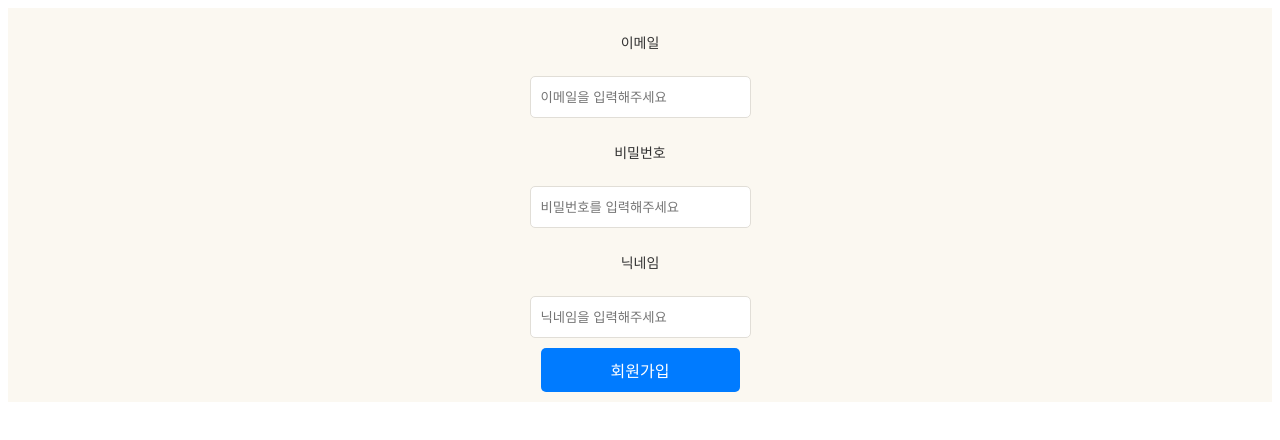
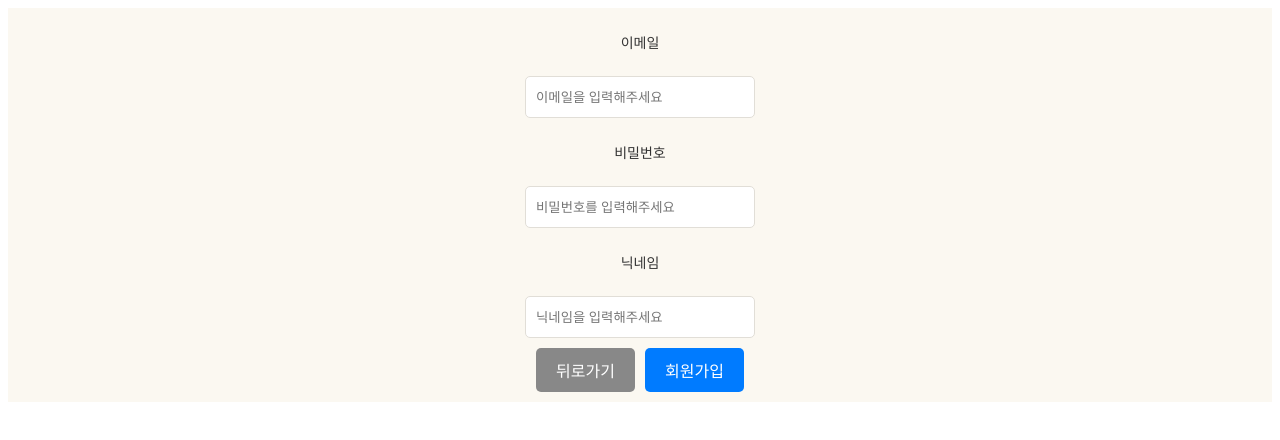
Before and after one commit to LinkHackathonTeam9/Team9_FrontEnd, a React (Vite) app: page /signup in a window 1280 px wide. Shown: the top 440 px of the page. Built offline with nearby package versions, Linux system fonts and the light colour scheme.

Commit message:
Feat: 뒤로가기 버튼 추가

```diff
--- a/src/pages/SignupPage.tsx
+++ b/src/pages/SignupPage.tsx
@@ -43,12 +43,32 @@ const SignupInput = styled.input`
   padding: 0 10px;
 `;
 
+const ButtonWrapper = styled.div`
+  display: flex;
+  flex-direction: row;
+  align-items: center;
+  gap: 10px;
+  width: 100%;
+  pading: 0;
+`;
+
 const SignupButton = styled.button`
   width: 100%;
   padding: 10px 20px;
   font-size: 16px;
   color: white;
   background-color: #007bff;
+  border: none;
+  border-radius: 5px;
+  cursor: pointer;
+`;
+
+const BackButton = styled.button`
+  width: 100%;
+  padding: 10px 20px;
+  font-size: 16px;
+  color: white;
+  background-color: #888888;
   border: none;
   border-radius: 5px;
   cursor: pointer;
@@ -102,6 +122,10 @@ const SignupPage = () => {
     signUp();
   };
 
+  const handleBack = () => {
+    navigate('/');
+  };
+
   return (
     <Container>
       <ContentWrapper>
@@ -112,7 +136,12 @@ const SignupPage = () => {
           <SignupInput type="password" ref={inputRefs.password} placeholder="비밀번호를 입력해주세요" />
           <SignupInputContent>닉네임</SignupInputContent>
           <SignupInput type="nickname" ref={inputRefs.nickname} placeholder="닉네임을 입력해주세요" />
-          <SignupButton type="submit">회원가입</SignupButton>
+          <ButtonWrapper>
+            <BackButton type="button" onClick={handleBack}>
+              뒤로가기
+            </BackButton>
+            <SignupButton type="submit">회원가입</SignupButton>
+          </ButtonWrapper>
         </SignupForm>
       </ContentWrapper>
     </Container>
```
